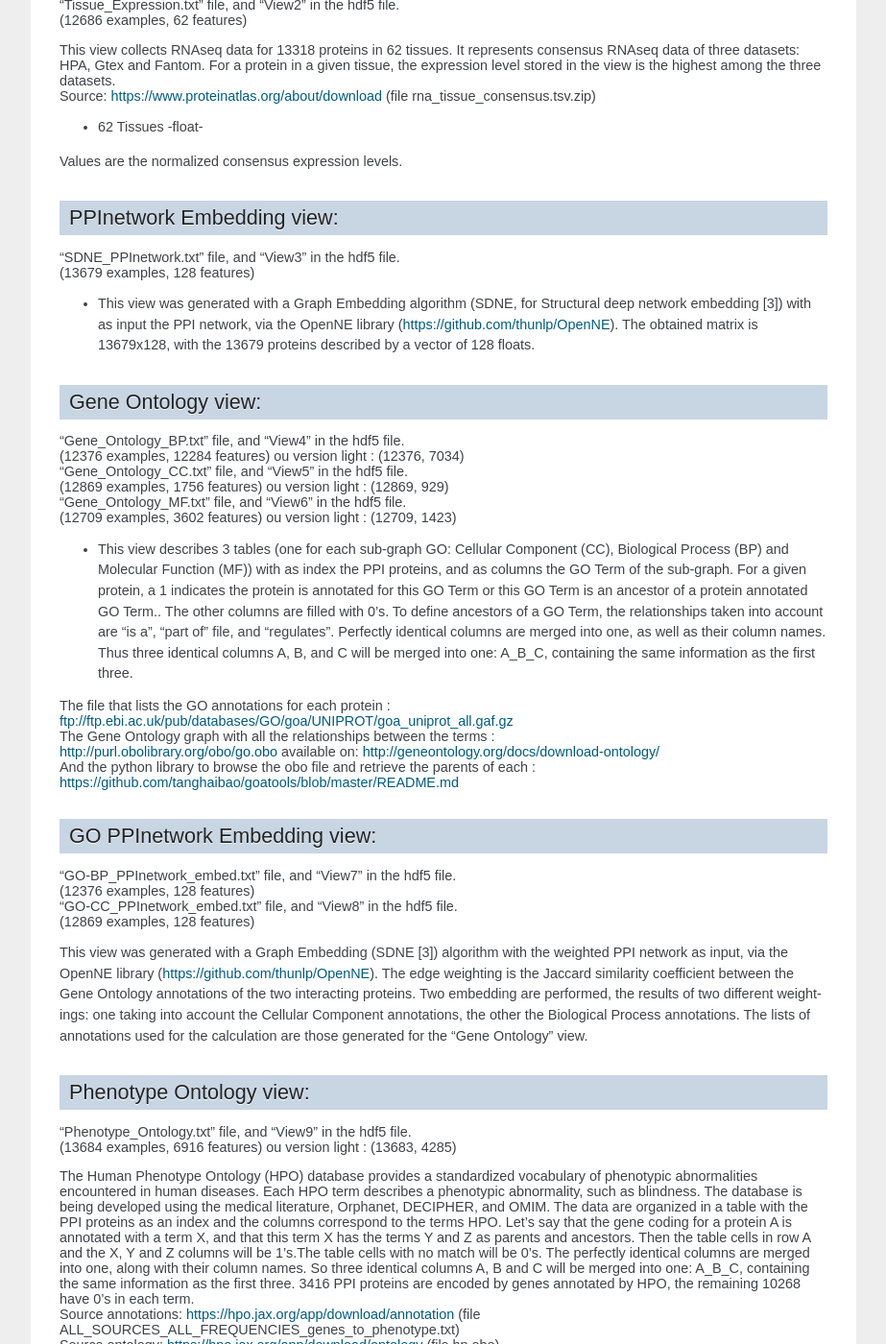
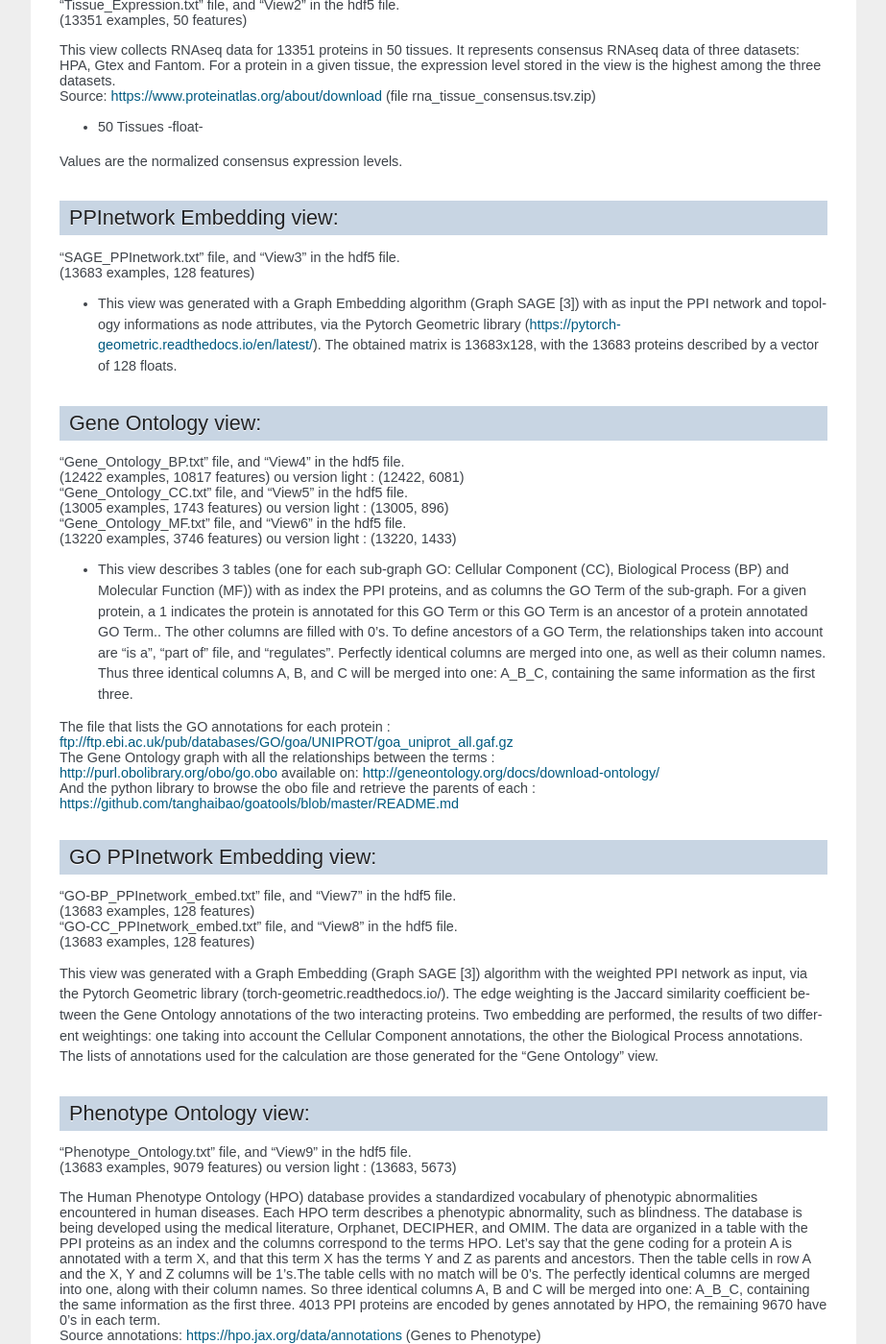
Before and after one commit to multi-learn/muppi_neurips, a Sphinx documentation site: the page built from docs/dataset.rst, in a window 1280 px wide and 1400 px high, scrolled down 2314 px. Shown: the whole window at 96% size, without its empty margins (198-1121 px from the left). Built offline with Sphinx 7.4.7, drawn with Linux system fonts in a browser that asks for light colours; formulas are drawn with MathJax 3; some of the changed text lies outside the part shown.

Commit message:
Add of some changes in docs

```diff
--- a/docs/dataset.rst
+++ b/docs/dataset.rst
@@ -61,40 +61,40 @@
 Subcell location view:
 ----------------------
 | "Subcell_Location.txt" file, and "View1” in the hdf5 file.
-| (9577 examples, 33 features)
+| (10203 examples, 50 features)
 
-| Cell localization data by Immunofluorescence for 9577 proteins, has been gathered from the Human Protein Atlas (HPA).
+| Cell localization data by Immunofluorescence for 10203 proteins, has been gathered from the Human Protein Atlas (HPA).
 | Source: https://www.proteinatlas.org/about/download (file subcellular_location.tsv.zip)
 
-- 33 Cell compartments -float-
+- 50 Cell compartments -float-
 The presence of a protein in a given cell compartment is described by five levels of confidence: Enhanced, Supported, Approved, Uncertain and None. These confidence levels are translated into probabilities ranging from 0 to 1.
 
 Tissue Expression view:
 -----------------------
 | "Tissue_Expression.txt" file, and "View2” in the hdf5 file.
-| (12686 examples, 62 features)
+| (13351 examples, 50 features)
 
-| This view collects RNAseq data for 13318 proteins in 62 tissues. It represents consensus RNAseq data of three datasets: HPA, Gtex and Fantom. For a protein in a given tissue, the expression level stored in the view is the highest among the three datasets.
+| This view collects RNAseq data for 13351 proteins in 50 tissues. It represents consensus RNAseq data of three datasets: HPA, Gtex and Fantom. For a protein in a given tissue, the expression level stored in the view is the highest among the three datasets.
 | Source: https://www.proteinatlas.org/about/download  (file rna_tissue_consensus.tsv.zip)
 
-- 62 Tissues -float-
+- 50 Tissues -float-
 Values are the normalized consensus expression levels.
 
 PPInetwork Embedding view:
 --------------------------
-| "SDNE_PPInetwork.txt" file, and "View3” in the hdf5 file.
-| (13679 examples, 128 features)
+| "SAGE_PPInetwork.txt" file, and "View3” in the hdf5 file.
+| (13683 examples, 128 features)
 
-- This view was generated with a Graph Embedding algorithm (SDNE, for Structural deep network embedding [3]) with as input the PPI network, via the OpenNE library (https://github.com/thunlp/OpenNE). The obtained matrix is 13679x128, with the 13679 proteins described by a vector of 128 floats.
+- This view was generated with a Graph Embedding algorithm (Graph SAGE [3]) with as input the PPI network and topology informations as node attributes, via the Pytorch Geometric library (https://pytorch-geometric.readthedocs.io/en/latest/). The obtained matrix is 13683x128, with the 13683 proteins described by a vector of 128 floats.
 
 Gene Ontology view:
 -------------------
 | "Gene_Ontology_BP.txt" file, and "View4” in the hdf5 file.
-| (12376 examples, 12284 features) ou version light : (12376, 7034)
+| (12422 examples, 10817 features) ou version light : (12422, 6081)
 | "Gene_Ontology_CC.txt" file, and "View5” in the hdf5 file.
-| (12869 examples, 1756 features) ou version light : (12869, 929)
+| (13005 examples, 1743 features) ou version light : (13005, 896)
 | "Gene_Ontology_MF.txt" file, and "View6” in the hdf5 file.
-| (12709 examples, 3602 features) ou version light : (12709, 1423)
+| (13220 examples, 3746 features) ou version light : (13220, 1433)
 
 - This view describes 3 tables (one for each sub-graph GO: Cellular Component (CC), Biological Process (BP) and Molecular Function (MF)) with as index the PPI proteins, and as columns the GO Term of the sub-graph. For a given protein, a 1 indicates the protein is annotated for this GO Term or this GO Term is an ancestor of a protein annotated GO Term.. The other columns are filled with 0's. To define ancestors of a GO Term, the relationships taken into account are "is a", "part of" file, and "regulates". Perfectly identical columns are merged into one, as well as their column names. Thus three identical columns A, B, and C will be merged into one: A_B_C, containing the same information as the first three.
 | The file that lists the GO annotations for each protein :
@@ -106,35 +106,35 @@
 GO PPInetwork Embedding view:
 -----------------------------
 | "GO-BP_PPInetwork_embed.txt" file, and "View7” in the hdf5 file.
-| (12376 examples, 128 features)
+| (13683 examples, 128 features)
 | "GO-CC_PPInetwork_embed.txt" file, and "View8” in the hdf5 file.
-| (12869 examples, 128 features)
+| (13683 examples, 128 features)
 
-This view was generated with a Graph Embedding (SDNE [3]) algorithm with the weighted PPI network as input, via the OpenNE library (https://github.com/thunlp/OpenNE). The edge weighting is the Jaccard similarity coefficient between the Gene Ontology annotations of the two interacting proteins. Two embedding are performed, the results of two different weightings: one taking into account the Cellular Component annotations, the other the Biological Process annotations. The lists of annotations used for the calculation are those generated for the "Gene Ontology" view.
+This view was generated with a Graph Embedding (Graph SAGE [3]) algorithm with the weighted PPI network as input, via the Pytorch Geometric library (torch-geometric.readthedocs.io/). The edge weighting is the Jaccard similarity coefficient between the Gene Ontology annotations of the two interacting proteins. Two embedding are performed, the results of two different weightings: one taking into account the Cellular Component annotations, the other the Biological Process annotations. The lists of annotations used for the calculation are those generated for the "Gene Ontology" view.
 
 Phenotype Ontology view:
 ------------------------
 | "Phenotype_Ontology.txt" file, and "View9” in the hdf5 file.
-| (13684 examples, 6916 features) ou version light : (13683, 4285)
+| (13683 examples, 9079 features) ou version light : (13683, 5673)
 
-| The Human Phenotype Ontology (HPO) database provides a standardized vocabulary of phenotypic abnormalities encountered in human diseases. Each HPO term describes a phenotypic abnormality, such as blindness. The database is being developed using the medical literature, Orphanet, DECIPHER, and OMIM. The data are organized in a table with the PPI proteins as an index and the columns correspond to the terms HPO. Let's say that the gene coding for a protein A is annotated with a term X, and that this term X has the terms Y and Z as parents and ancestors. Then the table cells in row A and the X, Y and Z columns will be 1's.The table cells with no match will be 0's. The perfectly identical columns are merged into one, along with their column names. So three identical columns A, B and C will be merged into one: A_B_C, containing the same information as the first three. 3416 PPI proteins are encoded by genes annotated by HPO, the remaining 10268 have 0's in each term.
-| Source annotations: https://hpo.jax.org/app/download/annotation (file ALL_SOURCES_ALL_FREQUENCIES_genes_to_phenotype.txt)
-| Source ontology: https://hpo.jax.org/app/download/ontology (file hp.obo)
+| The Human Phenotype Ontology (HPO) database provides a standardized vocabulary of phenotypic abnormalities encountered in human diseases. Each HPO term describes a phenotypic abnormality, such as blindness. The database is being developed using the medical literature, Orphanet, DECIPHER, and OMIM. The data are organized in a table with the PPI proteins as an index and the columns correspond to the terms HPO. Let's say that the gene coding for a protein A is annotated with a term X, and that this term X has the terms Y and Z as parents and ancestors. Then the table cells in row A and the X, Y and Z columns will be 1's.The table cells with no match will be 0's. The perfectly identical columns are merged into one, along with their column names. So three identical columns A, B and C will be merged into one: A_B_C, containing the same information as the first three. 4013 PPI proteins are encoded by genes annotated by HPO, the remaining 9670 have 0's in each term.
+| Source annotations: https://hpo.jax.org/data/annotations (Genes to Phenotype)
+| Source ontology: http://purl.obolibrary.org/obo (file hp.obo)
 
 Protein Domains view:
 ---------------------
 | "Protein_Domains.txt" file, and "View10” in the hdf5 file.
-| (13439 examples, 11909 features) ou version light : (13439, 1439)
+| (13428 examples, 12477 features) ou version light : (13439, 1646)
 
 | The InterPro database characterizes and catalogs protein domains present in known proteins and references them with a unique identifier (ID). In this dataset the lines are the PPI proteins and the features are the Interpro IDs of the domains. This dataset is a count table, so each value corresponds to the number of domains in the column that the protein in the row has. Perfectly identical columns are merged into one, along with their column names. Thus three identical columns A, B and C will be merged into one: A_B_C, containing the same information as the first three.
 | Source : http://www.ebi.ac.uk/interpro/download/
-| (file protein2ipr.dat.gz pour l’annotation des protéines)
-| (file ParentChildTreeFile.txt pour l’arbre de l’ontologie Interpro)
+| (file protein2ipr.dat.gz for protein annotations)
+| (file ParentChildTreeFile.txt for Interpro ontology's tree)
 
 Post Translational Modifications view:
 --------------------------------------
 | "Post_Traductionnal_Modifications.txt" file, and "View11” in the hdf5 file.
-| (12811 examples, 29 features)
+| (13282 examples, 32 features)
 
 | dbPTM data that catalogues post-translational modifications (PTM) on known proteins. In this dataset the rows are the PPI proteins and the columns are the different PTMs. The value in a column for a given protein is the number of PTM sites in that protein.
 | Source : http://dbptm.mbc.nctu.edu.tw/download.php (All downloadable files from section “The statistics of experimental and putative PTM sites in dbPTM”)
@@ -198,48 +198,6 @@
 
 - 2 features of Disorder score -float-
 Each amino acid (AA) of a protein have a disorder score, between 0 and 1. It is the probability of the AA to be in a disordered protein region, as opposed to the ordered regions that are protein domains. In those features, we have the average disorder score of each protein. There is two way to calculate it so we have one column for each disorder score.
-
-Cancer Mutations view:
-----------------------
-| "Cancer_Mutations.txt”, only present in the full.hdf5 file as “View15”.
-| (2 513 718 examples, 11 features)
-
-| The COSMIC database is a catalogue of somatic mutations in cancers. Each line corresponds to a mutation found in the sequencing of cancer cells. The dataset used is the "COSMIC Mutation Data", which combines data from the targeted screens and genome wide screens. 13040 proteins are represented in this dataset.
-| Source: https://cancer.sanger.ac.uk/cosmic/download (file CosmicMutantExport.tsv.gz)
-
-- Primary Site -str-
-The primary tissue/cancer from which the sample originated.
-
-- Site Subtype 1 -str-
-Additional subclassification (level 1) of the original tissues of the samples.
-
-- Site Subtype 2 -str-
-Additional subclassification (level 2) of the original tissues of the samples.
-
-- Site Subtype 3 -str-
-Additional subclassification (level 3) of the original tissues of the samples.
-
-- Primary Histology -str-
-The histological classification of the sample.
-
-- Histology Subtype 1 -str-
-Further histological classification (level 1) of the sample.
-
-- Histology Subtype 2 -str-
-Further histological classification (level 2) of the sample.
-
-- Histology Subtype 3 -str-
-Further histological classification (level 3) of the sample.
-
-- SNP -int 0/1-
-All the known SNPs are flagged as 'y' defined by the 1000 genomes project, dbSNP and a panel of 378 normal (non-cancer) samples from Sanger CGP sequencing.
-
-- FATHMM Score -float-
-The scores are in the form of pvalues ranging from 0 to 1. Pvalues greater than 0.5 are pathogenic while less than 0.5 are benign. Pvalues close to 0 or 1 are the high
-confidence results which are more accurate.
-
-- Mutation somatic status -str-
-Information on whether the sample was reported to be Confirmed Somatic, Previously Reported or Variant of unknown origin.
 
 
 References
```
Also changed, not shown: other parts of docs/dataset.rst (+1 -1 lines), docs/introduction.rst (+8 -14 lines), 1 other file.
